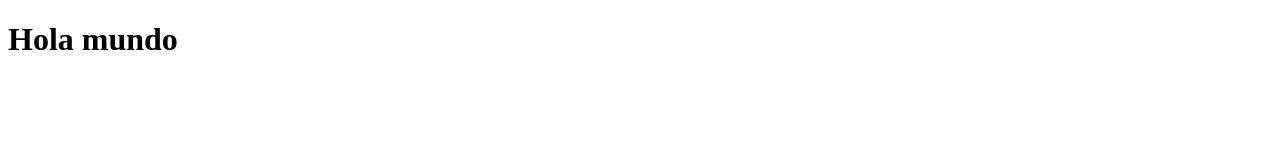
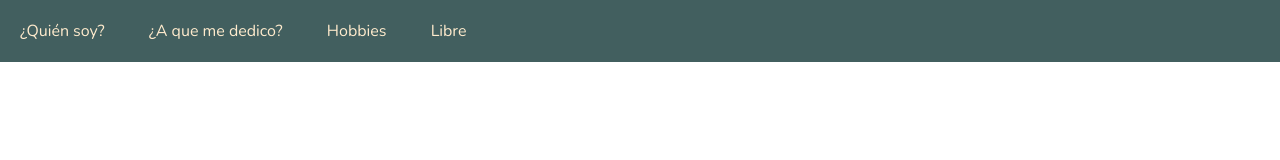
Before and after one commit to carmenmendez/clasefullstack, a plain HTML site: page index.html in a window 1280 px wide. Drawn offline with nearby package versions, Linux system fonts and the light colour scheme.

Commit message:
cambios nav bar

```diff
--- a/index.html
+++ b/index.html
@@ -4,10 +4,20 @@
     <meta charset="UTF-8">
     <meta http-equiv="X-UA-Compatible" content="IE=edge">
     <meta name="viewport" content="width=device-width, initial-scale=1.0">
+    <link rel="preconnect" href="https://fonts.googleapis.com">
+    <link rel="preconnect" href="https://fonts.gstatic.com" crossorigin>
+    <link href="https://fonts.googleapis.com/css2?family=Nunito:wght@300;700&display=swap" rel="stylesheet">
+    <link rel="stylesheet" href="styles.css">
     <title>Clase Fullstack</title>
 </head>
 <body>
-    <h1>Hola mundo</h1>
-
+    <nav class="navbar">
+       <ul>
+           <li>¿Quién soy?</li>
+           <li>¿A que me dedico?</li>
+           <li>Hobbies</li>
+           <li>Libre</li>
+       </ul>
+    </nav>
 </body>
 </html>
--- a/styles.css
+++ b/styles.css
@@ -0,0 +1,28 @@
+* {
+    padding: 0;
+    margin: 0;
+    border: 0;
+}
+
+body {
+    font-family: 'Nunito', sans-serif;
+}
+
+nav {
+    width: 100%;
+    background-color: rgb(66, 95, 95);
+    color: blanchedalmond;
+}
+
+ul li {
+    display: inline-block;
+    padding: 20px;
+}
+
+ul .navbar {
+    font-size: medium;
+    display: flex;
+    justify-items: space-between;
+    align-items: center;
+    text-decoration: none;
+}
```
